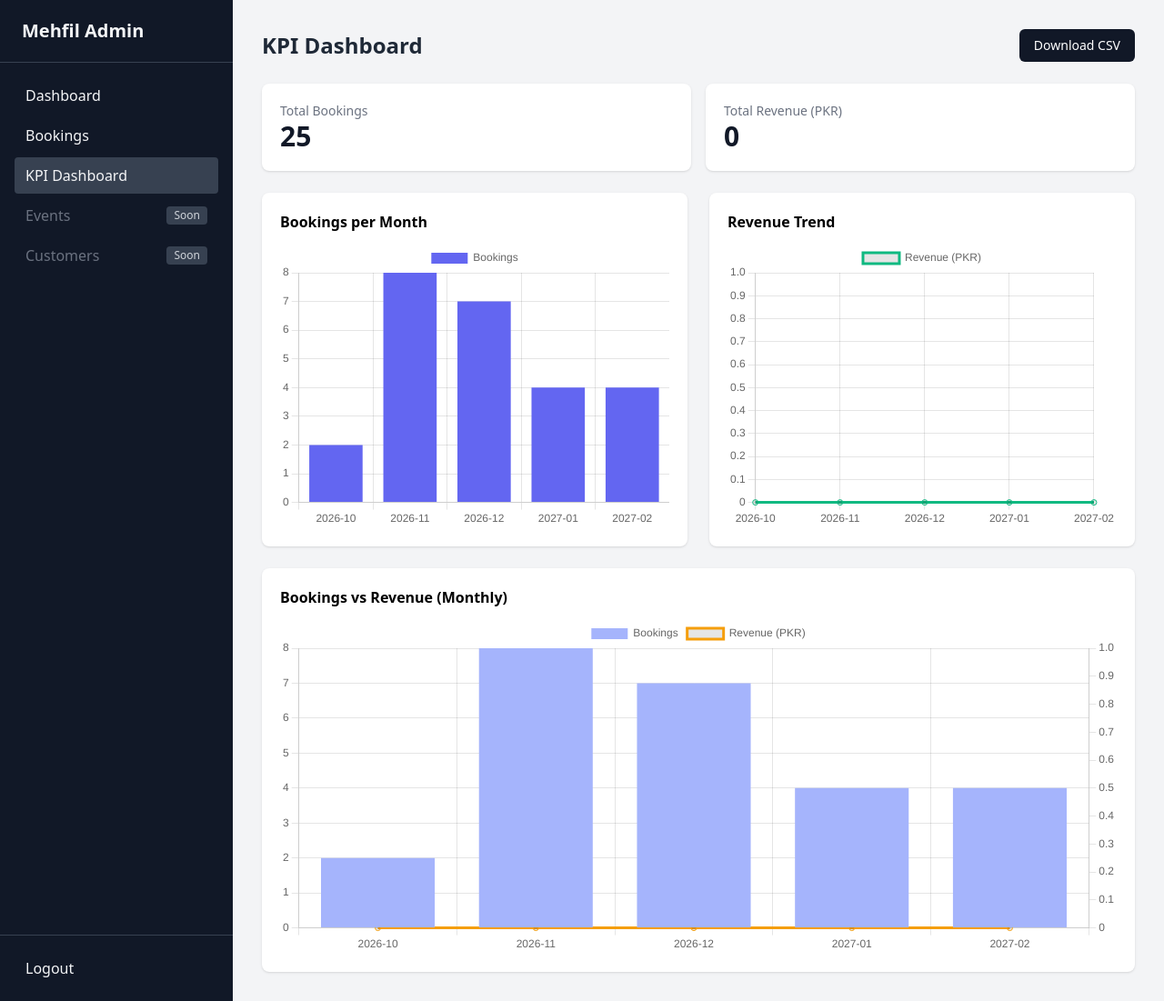
After one commit to TalhatFarman9/mehfil-event-planner, a Laravel app: page /admin/kpi in a window 1280 px wide. The commit adds this page. Shown: the whole page at 91% size. Run offline with Laravel 10, Linux system fonts and the light colour scheme; a user stored in the database is signed in; data comes from the database, SQL or seed files in the repository; style sheets or scripts are compiled from the project's sources.

Commit message:
Add KPI dashboard Blade view with Chart.js charts and admin sidebar link

```diff
--- /dev/null
+++ b/resources/views/admin/kpi.blade.php
@@ -0,0 +1,87 @@
+<x-admin-layout>
+    <div class="space-y-6">
+
+        <div class="flex items-center justify-between">
+            <h2 class="text-2xl font-semibold text-gray-800">KPI Dashboard</h2>
+            <a href="{{ route('admin.kpi.export') }}"
+               class="px-4 py-2 bg-gray-900 text-white rounded-md text-sm hover:bg-gray-700">
+                Download CSV
+            </a>
+        </div>
+
+        <div class="grid grid-cols-1 sm:grid-cols-2 gap-4">
+            <div class="bg-white p-5 rounded-lg shadow">
+                <p class="text-sm text-gray-500">Total Bookings</p>
+                <p id="totalBookings" class="text-3xl font-bold text-gray-900">...</p>
+            </div>
+            <div class="bg-white p-5 rounded-lg shadow">
+                <p class="text-sm text-gray-500">Total Revenue (PKR)</p>
+                <p id="totalRevenue" class="text-3xl font-bold text-gray-900">...</p>
+            </div>
+        </div>
+
+        <div class="grid grid-cols-1 lg:grid-cols-2 gap-6">
+            <div class="bg-white p-5 rounded-lg shadow">
+                <h3 class="font-semibold mb-3">Bookings per Month</h3>
+                <canvas id="bookingsChart" height="220"></canvas>
+            </div>
+            <div class="bg-white p-5 rounded-lg shadow">
+                <h3 class="font-semibold mb-3">Revenue Trend</h3>
+                <canvas id="revenueChart" height="220"></canvas>
+            </div>
+            <div class="bg-white p-5 rounded-lg shadow lg:col-span-2">
+                <h3 class="font-semibold mb-3">Bookings vs Revenue (Monthly)</h3>
+                <canvas id="combinedChart" height="120"></canvas>
+            </div>
+        </div>
+    </div>
+
+    <script src="https://cdn.jsdelivr.net/npm/chart.js@4.4.1/dist/chart.umd.min.js"></script>
+    <script>
+    document.addEventListener('DOMContentLoaded', async () => {
+        try {
+            const res = await fetch("{{ route('admin.kpi.data') }}", {
+                headers: { 'Accept': 'application/json', 'X-Requested-With': 'XMLHttpRequest' }
+            });
+            if (!res.ok) throw new Error('HTTP ' + res.status);
+            const d = await res.json();
+
+            document.getElementById('totalBookings').textContent = d.summary.total_bookings;
+            document.getElementById('totalRevenue').textContent =
+                Number(d.summary.total_revenue).toLocaleString('en-PK');
+
+            new Chart(document.getElementById('bookingsChart'), {
+                type: 'bar',
+                data: { labels: d.labels, datasets: [{ label: 'Bookings', data: d.bookings, backgroundColor: '#6366f1' }] },
+                options: { scales: { y: { beginAtZero: true, ticks: { precision: 0 } } } }
+            });
+
+            new Chart(document.getElementById('revenueChart'), {
+                type: 'line',
+                data: { labels: d.labels, datasets: [{ label: 'Revenue (PKR)', data: d.revenue, borderColor: '#10b981', tension: 0.3, fill: false }] },
+                options: { scales: { y: { beginAtZero: true } } }
+            });
+
+            new Chart(document.getElementById('combinedChart'), {
+                data: {
+                    labels: d.labels,
+                    datasets: [
+                        { type: 'bar',  label: 'Bookings', data: d.bookings, backgroundColor: '#a5b4fc', yAxisID: 'y' },
+                        { type: 'line', label: 'Revenue (PKR)', data: d.revenue, borderColor: '#f59e0b', yAxisID: 'y1' }
+                    ]
+                },
+                options: {
+                    scales: {
+                        y:  { beginAtZero: true, position: 'left', ticks: { precision: 0 } },
+                        y1: { beginAtZero: true, position: 'right', grid: { drawOnChartArea: false } }
+                    }
+                }
+            });
+        } catch (e) {
+            console.error('KPI load failed', e);
+            document.getElementById('totalBookings').textContent = 'Error';
+            document.getElementById('totalRevenue').textContent = 'Error';
+        }
+    });
+    </script>
+</x-admin-layout>
--- a/resources/views/layouts/admin.blade.php
+++ b/resources/views/layouts/admin.blade.php
@@ -17,8 +17,13 @@
         <nav class="flex-1 px-4 py-4 space-y-1">
             <a href="{{ route('admin.dashboard') }}"
                class="block px-3 py-2 rounded hover:bg-gray-700 {{ request()->routeIs('admin.dashboard') ? 'bg-gray-700' : '' }}">Dashboard</a>
+
             <a href="{{ route('admin.bookings.index') }}"
                class="block px-3 py-2 rounded hover:bg-gray-700 {{ request()->routeIs('admin.bookings.*') ? 'bg-gray-700' : '' }}">Bookings</a>
+
+            <a href="{{ route('admin.kpi.index') }}"
+               class="block px-3 py-2 rounded hover:bg-gray-700 {{ request()->routeIs('admin.kpi.*') ? 'bg-gray-700' : '' }}">KPI Dashboard</a>
+
             <span class="flex items-center justify-between px-3 py-2 rounded text-gray-500 cursor-not-allowed">
                 Events <span class="text-xs bg-gray-700 text-gray-300 rounded px-2 py-0.5">Soon</span>
             </span>
@@ -32,6 +37,7 @@
             <button class="w-full text-left px-3 py-2 rounded hover:bg-gray-700">Logout</button>
         </form>
     </aside>
+
     <main class="flex-1 p-8">
         {{ $slot }}
     </main>
```
Also changed, not shown: database/seeders/KpiBookingSeeder.php (added, +31 -0 lines). Lines whose indentation alone changed are shown as unchanged.
